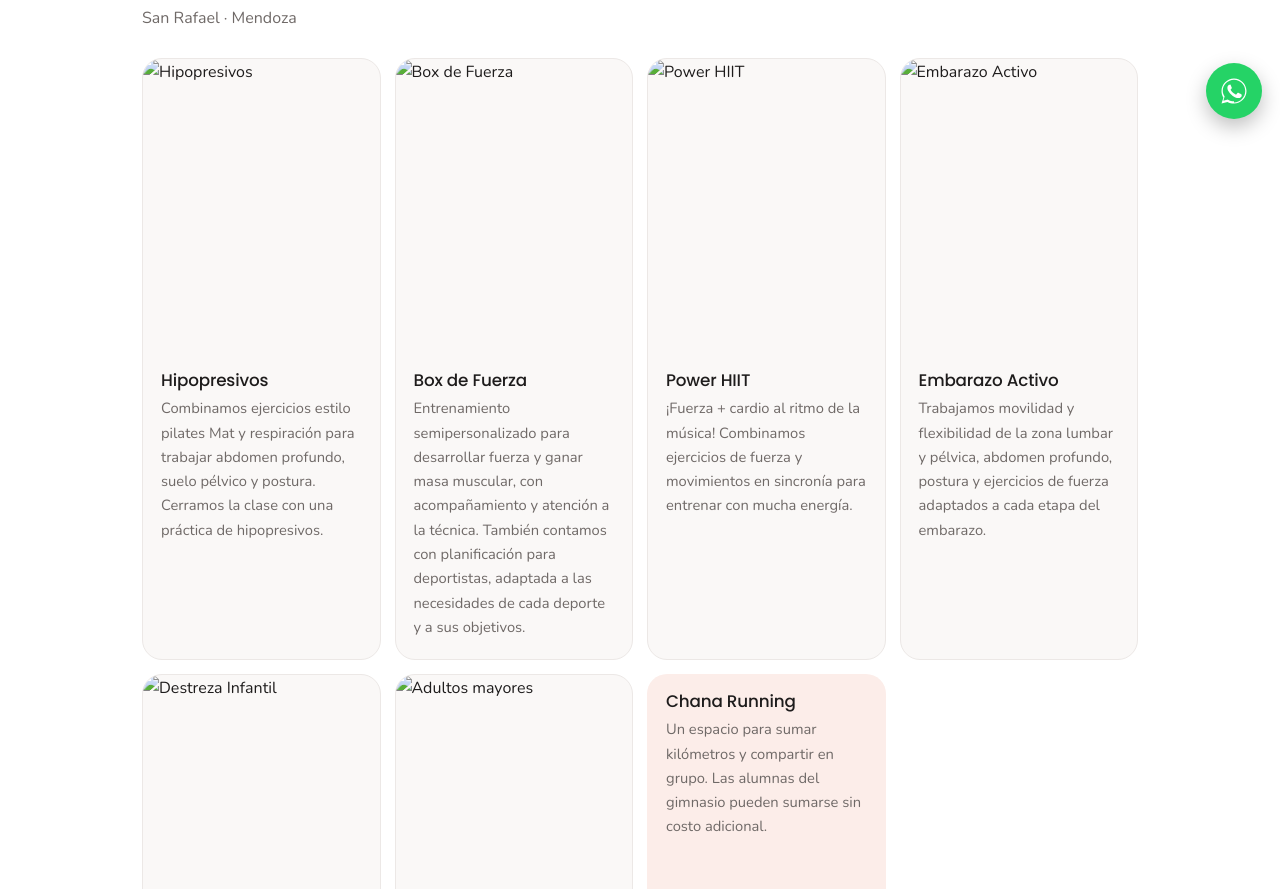
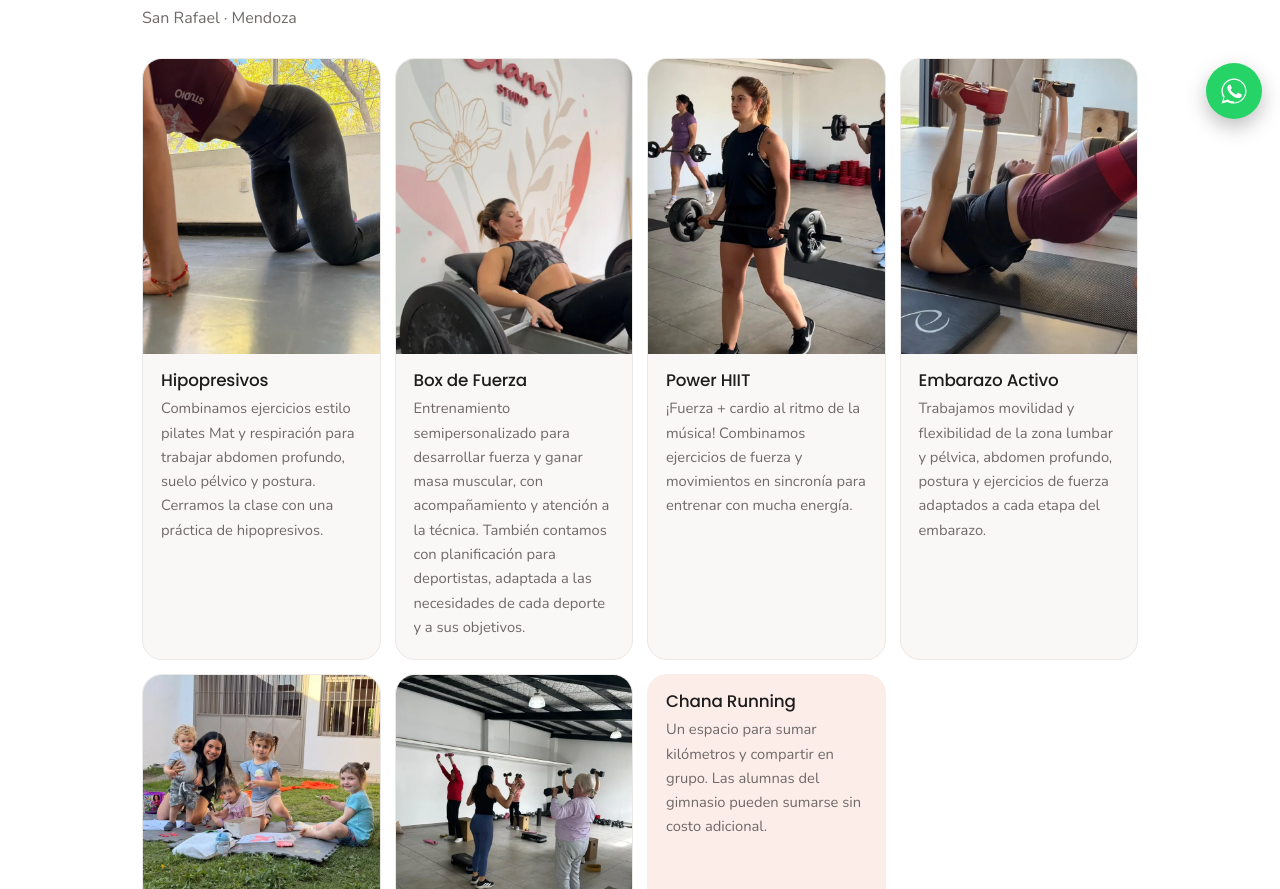
Before and after one commit to alvaroegonzalez89/chanastudio, a plain HTML site: page index.html in a window 1280 px wide. Shown: the part 663-1552 px from the top of the page. Drawn offline with nearby package versions, Linux system fonts and the light colour scheme.

Commit message:
Update index.html

```diff
--- a/index.html
+++ b/index.html
@@ -166,16 +166,16 @@ nav{order:2;width:auto;overflow:visible;padding:0;gap:22px;font-size:.92rem}
 const WA = '5492604009850';
 const DIRECCION = '';          // Ej: 'Calle y número' (se agrega ", San Rafael, Mendoza" solo)
 const HORARIOS = [];           // Ej: [['Lunes a viernes', '8 a 20 hs'], ['Sábados', '9 a 13 hs']]
-const ACTIVIDADES = [          // f: foto en la carpeta img/; d: descripción; p: encuadre de la foto (opcional)
-  { n: 'Hipopresivos', f: 'img/hipopresivos.webp', p: '50% 40%', d: 'Combinamos ejercicios estilo pilates Mat y respiración para trabajar abdomen profundo, suelo pélvico y postura. Cerramos la clase con una práctica de hipopresivos.' },
-  { n: 'Box de Fuerza', f: 'img/box-de-fuerza.webp', p: '50% 30%', d: 'Entrenamiento semipersonalizado para desarrollar fuerza y ganar masa muscular, con acompañamiento y atención a la técnica. También contamos con planificación para deportistas, adaptada a las necesidades de cada deporte y a sus objetivos.' },
-  { n: 'Power HIIT', f: 'img/power-hiit.webp', p: '50% 0%', d: '¡Fuerza + cardio al ritmo de la música! Combinamos ejercicios de fuerza y movimientos en sincronía para entrenar con mucha energía.' },
-  { n: 'Embarazo Activo', f: 'img/embarazo-activo.webp', p: '50% 30%', d: 'Trabajamos movilidad y flexibilidad de la zona lumbar y pélvica, abdomen profundo, postura y ejercicios de fuerza adaptados a cada etapa del embarazo.' },
-  { n: 'Destreza Infantil', f: 'img/destreza-infantil.webp', p: '50% 30%', d: 'Un espacio para que los peques exploren, aprendan y se diviertan mientras mamá entrena.' },
-  { n: 'Adultos mayores', f: 'img/adultos-mayores.webp', p: '50% 30%', d: 'Combinamos entrenamiento físico y de fuerza con propuestas de trabajo cognitivo a cargo de una psicopedagoga.' },
+const ACTIVIDADES = [          // f: nombre del archivo de la foto (en la raíz del repo); d: descripción; p: encuadre de la foto (opcional)
+  { n: 'Hipopresivos', f: 'hipopresivos.webp', p: '50% 40%', d: 'Combinamos ejercicios estilo pilates Mat y respiración para trabajar abdomen profundo, suelo pélvico y postura. Cerramos la clase con una práctica de hipopresivos.' },
+  { n: 'Box de Fuerza', f: 'box-de-fuerza.webp', p: '50% 30%', d: 'Entrenamiento semipersonalizado para desarrollar fuerza y ganar masa muscular, con acompañamiento y atención a la técnica. También contamos con planificación para deportistas, adaptada a las necesidades de cada deporte y a sus objetivos.' },
+  { n: 'Power HIIT', f: 'power-hiit.webp', p: '50% 0%', d: '¡Fuerza + cardio al ritmo de la música! Combinamos ejercicios de fuerza y movimientos en sincronía para entrenar con mucha energía.' },
+  { n: 'Embarazo Activo', f: 'embarazo-activo.webp', p: '50% 30%', d: 'Trabajamos movilidad y flexibilidad de la zona lumbar y pélvica, abdomen profundo, postura y ejercicios de fuerza adaptados a cada etapa del embarazo.' },
+  { n: 'Destreza Infantil', f: 'destreza-infantil.webp', p: '50% 30%', d: 'Un espacio para que los peques exploren, aprendan y se diviertan mientras mamá entrena.' },
+  { n: 'Adultos mayores', f: 'adultos-mayores.webp', p: '50% 30%', d: 'Combinamos entrenamiento físico y de fuerza con propuestas de trabajo cognitivo a cargo de una psicopedagoga.' },
   { n: 'Chana Running', f: '', d: 'Un espacio para sumar kilómetros y compartir en grupo. Las alumnas del gimnasio pueden sumarse sin costo adicional.' }
 ];
-const COMUNIDAD = [];          // Ej: ['img/comunidad-1.webp', 'img/comunidad-2.webp']
+const COMUNIDAD = [];          // Ej: ['comunidad-1.webp', 'comunidad-2.webp']
 const TESTIMONIOS = [];        // Ej: [{ t: 'Texto del testimonio', n: 'Nombre' }]
 
 const $ = id => document.getElementById(id);
```
